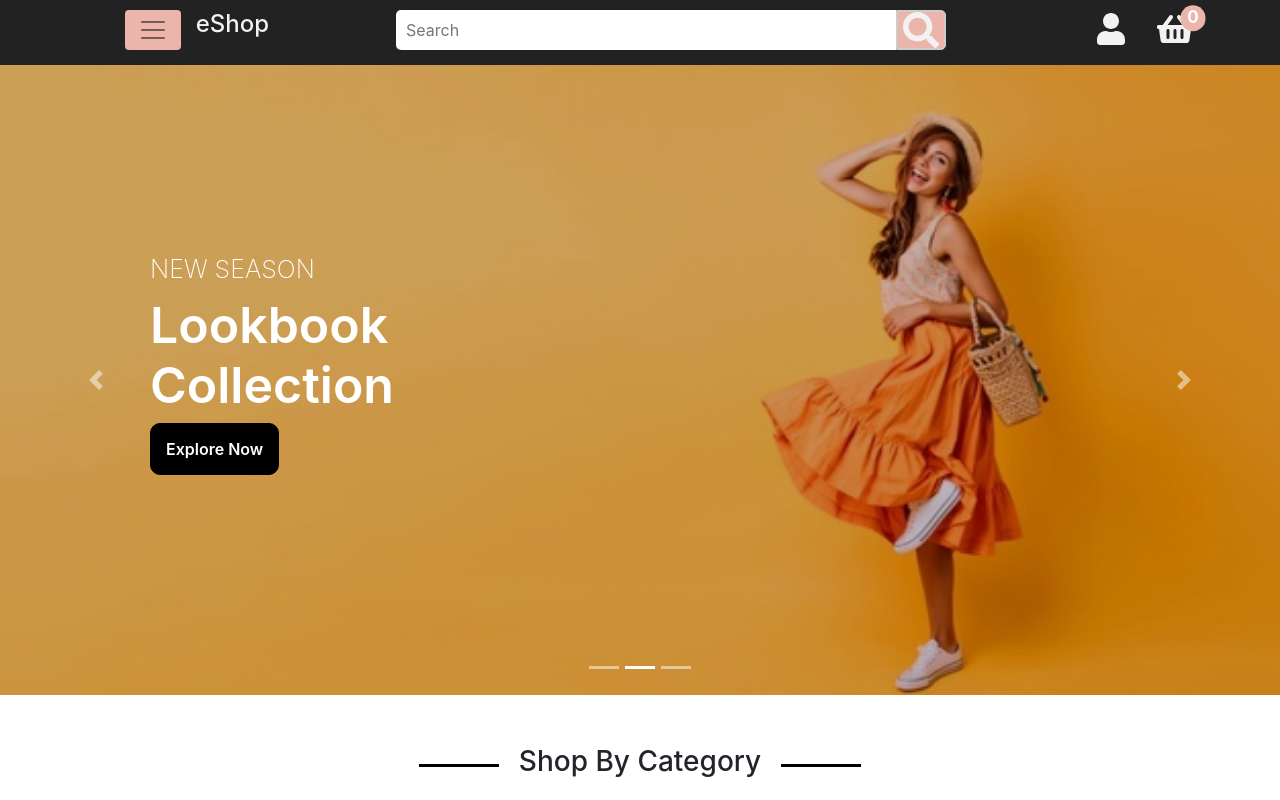
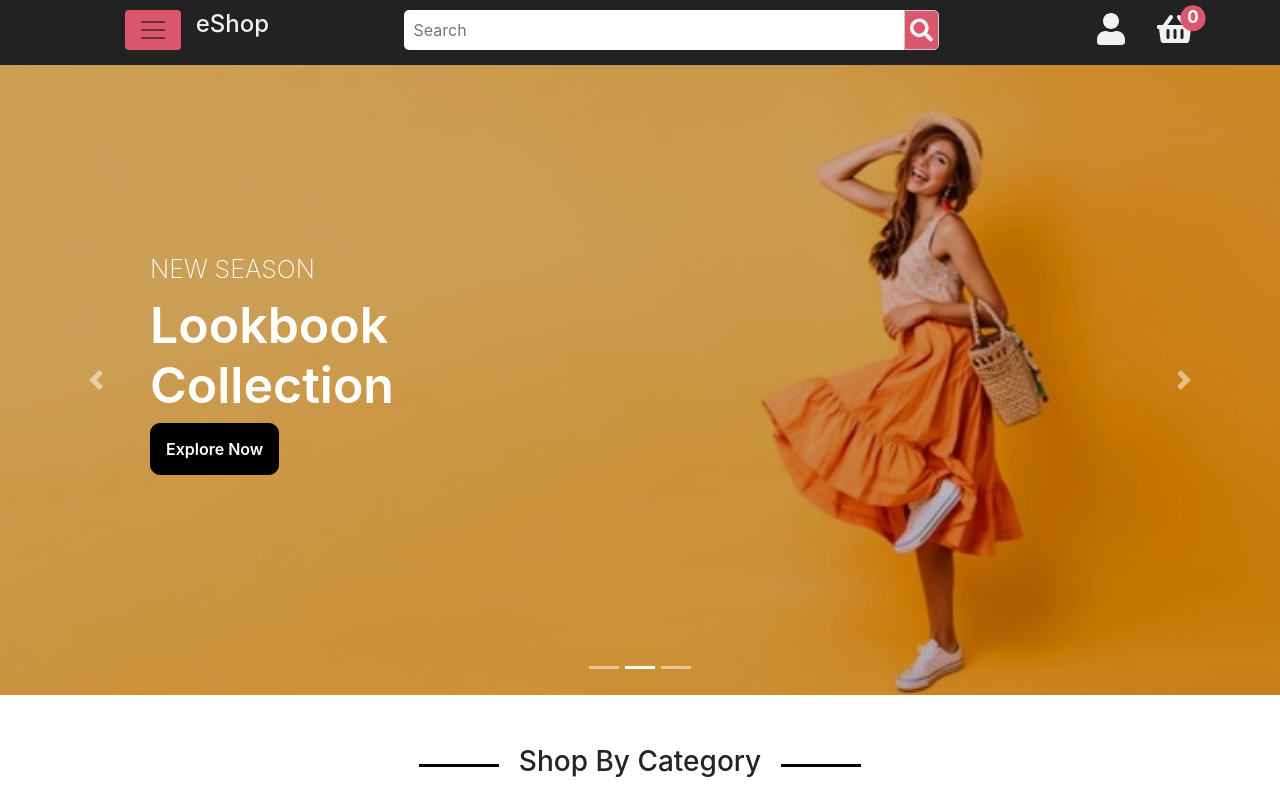
Before and after one commit to jobeda123/e-shop, a React (Create React App) app: page / in a window 1280 px wide. Shown: the top 800 px of the page. Built offline with nearby package versions, Linux system fonts and the light colour scheme.

Commit message:
color update

```diff
--- a/src/components/CartDrawer/CartDrawer.css
+++ b/src/components/CartDrawer/CartDrawer.css
@@ -1,4 +1,4 @@
-/* pink color: #EBB5AC */
+/* pink color: rgb(218, 87, 109) */
 
 /* text black color: #000 */
 
@@ -29,7 +29,7 @@
 
 
 .categoryIcon:hover{
-    background-color: #EBB5AC;
+    background-color: rgb(218, 87, 109);
     color: white;
 }
 
@@ -44,7 +44,7 @@
 
 .cartCheckOutBtn{
     border: none;
-    background: #EBB5AC;
+    background: rgb(218, 87, 109);
     color:white;
     padding: 10px;
     border-radius:10px 12px;
--- a/src/components/Category/Category.css
+++ b/src/components/Category/Category.css
@@ -21,7 +21,7 @@
     position: relative;
     background: #000;
     /* opacity: 0.8; */
-    /* border: 2px solid #EBB5AC; */
+    /* border: 2px solid rgb(218, 87, 109); */
     border-radius:10px;
     transition: 0.5s ease-in-out;
 }
--- a/src/components/FlashSale/FlashSale.css
+++ b/src/components/FlashSale/FlashSale.css
@@ -22,12 +22,12 @@
     border: 2px solid black;
 }
 
-/* pink color: #EBB5AC */
+/* pink color: rgb(218, 87, 109) */
 
 /* text black color: #000 */
 
 .loadBtn:hover{
-    background: #EBB5AC;
+    background: rgb(218, 87, 109);
     color: white;
-    border: 2px solid #EBB5AC;
+    border: 2px solid rgb(218, 87, 109);
 }
--- a/src/components/Footer/Footer.css
+++ b/src/components/Footer/Footer.css
@@ -1,11 +1,12 @@
 .footer-area{
-    background-image: linear-gradient(to bottom, #fad6d0, #EBB5AC);
+    background-image: linear-gradient(to top, black, rgb(218, 87, 109));
     /* opacity: 0.8; */
 }
 
 
 .socialIcon{
-    color: #808080;
+    /* color: #808080; */
+    color: white;
     margin-top: 20px;
     margin-right: 15px;
 }
--- a/src/components/FooterCol/FooterCol.css
+++ b/src/components/FooterCol/FooterCol.css
@@ -1,12 +1,17 @@
-.textArea .icon{
-    color: #808080;;
+.textArea .addressIcon{
+    color: #808080;
     font-size: 25px;
+}
+
+.normalText{
+    color: #808080;
 }
 
 .normalText:hover{
     cursor: pointer;
-    color:gray
+    color:white
 }
+
 
 /* .area{
     border: 1px solid black;
--- a/src/components/FooterCol/FooterCol.js
+++ b/src/components/FooterCol/FooterCol.js
@@ -18,10 +18,10 @@ const FooterCol = (props) => {
             {props.menuTitle === "eShop" ? (
               <div className="d-flex">
                 <div className="mr-2">
-                  <FontAwesomeIcon className="icon" icon={item.icon} />
+                  <FontAwesomeIcon className="addressIcon" icon={item.icon} />
                 </div>
                 <div>
-                  <p>
+                  <p style={{color:"#808080"}}>
                     {item.name}
                   </p>
                 </div>
@@ -30,7 +30,7 @@ const FooterCol = (props) => {
                 props.menuTitle !=="Payment Method"? <p className="normalText" key={index}>
                 {item.name}
               </p>
-              : <p>{item.name}</p>
+              : <p style={{color:"#808080"}}>{item.name}</p>
             )}
           </div>
         ))}
--- a/src/components/HeaderNavBar/HeaderNavBar.css
+++ b/src/components/HeaderNavBar/HeaderNavBar.css
@@ -1,4 +1,4 @@
-/* pink color: #EBB5AC */
+/* pink color: rgb(218, 87, 109) */
 
 /* text black color: #000 */
 
@@ -55,13 +55,17 @@ nav ul .search-icon input{
 
 ul .search-icon .icon{
     height: 100%;
-    /* width:40px; */
     line-height: 40px;
     text-align: center;
     border: 1px solid #cccccc;
     border-radius: 0 5px 5px 0;
-    /* background:#f2f2f2; */
-    background:#EBB5AC;
+    background:rgb(218, 87, 109);
+}
+
+.icon{
+    height:40px !important;
+    padding:5px;
+    font-size: 35px;
 }
 
 .user-cart-icon button{
--- a/src/components/HeaderNavBar/HeaderNavBar.js
+++ b/src/components/HeaderNavBar/HeaderNavBar.js
@@ -31,7 +31,7 @@ const Header = () => {
                 data-bs-toggle="offcanvas"
                 data-bs-target="#offcanvasCategory"
                 aria-controls="offcanvasCategory"
-                style={{ backgroundColor: "#EBB5AC", color: "#f2f2f2" }}
+                style={{ backgroundColor: "rgb(218, 87, 109)", color: "#f2f2f2" }}
               >
                 <span class="navbar-toggler-icon"></span>
               </button>
@@ -41,7 +41,7 @@ const Header = () => {
 
           <li className="search-icon col-md-8 d-flex justify-content-center">
             <input type="search" placeholder="Search" />
-            <label className="icon">
+            <label>
               <span>
                 <FontAwesomeIcon className="icon" icon={faSearch} size="3x" />
               </span>
@@ -76,7 +76,7 @@ const Header = () => {
               <span
                 class="position-absolute top-0 translate-middle badge rounded-pill"
                 style={{
-                  backgroundColor: "#EBB5AC",
+                  backgroundColor: "rgb(218, 87, 109)",
                   color: "white",
                   fontSize: "17px",
                   marginTop: "5px",
--- a/src/components/ProductModal/ProductModal.css
+++ b/src/components/ProductModal/ProductModal.css
@@ -3,7 +3,7 @@
 }
 
 .modalAddCartBtn{
-    background-color:#EBB5AC;
+    background-color:rgb(218, 87, 109);
     color:white;
     padding: 15px;
     font-weight: 600;
--- a/src/components/UserDrawer/UserDrawer.css
+++ b/src/components/UserDrawer/UserDrawer.css
@@ -1,4 +1,4 @@
-/* pink color: #EBB5AC */
+/* pink color: rgb(218, 87, 109) */
 
 /* text black color: #000 */
 
@@ -22,7 +22,7 @@
 
 
 .userIcon:hover{
-    background-color: #EBB5AC;
+    background-color: rgb(218, 87, 109);
     color: white;
 }
 
```
